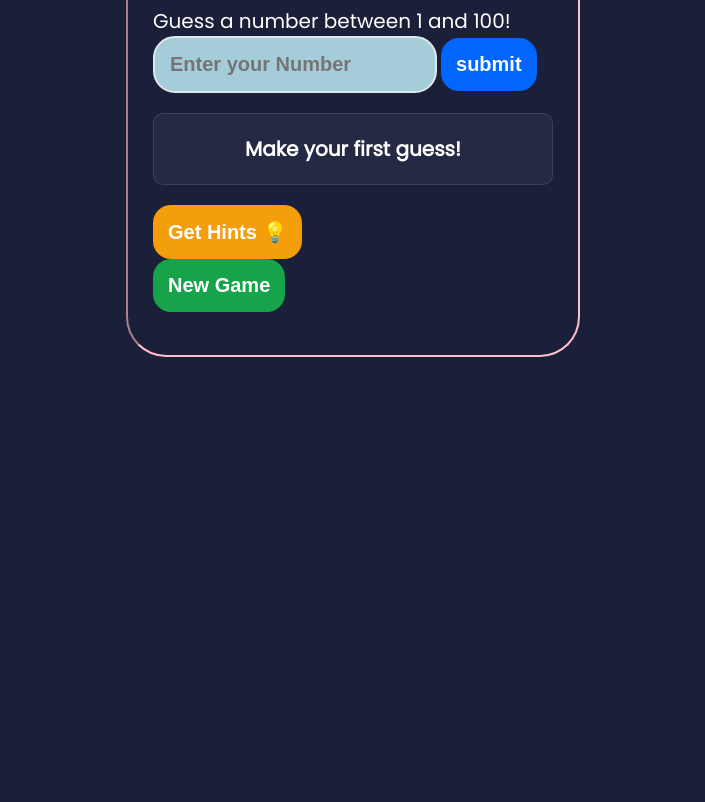
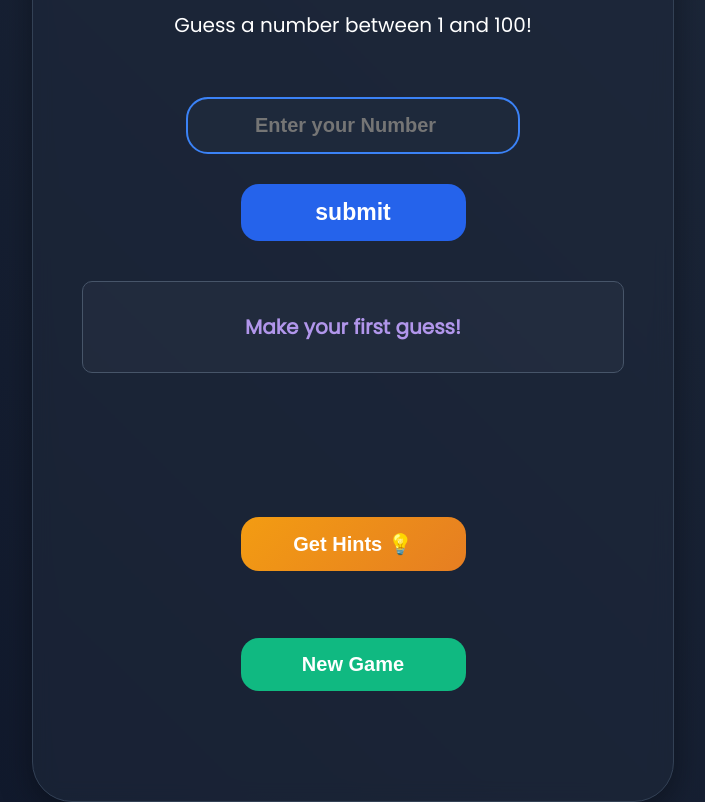
Before and after one commit to Rahulkarna-cdr/Guessing_Game, a website: page index.html in a window 1280 px wide. Shown: the part 114-916 px from the top of the page, without its empty margins (287-992 px from the left). Before the commit the page ends 800 px from the top, so only its background shows below. Drawn offline with Linux system fonts and the light colour scheme.

Commit message:
final changes to css

```diff
--- a/styles/main.css
+++ b/styles/main.css
@@ -1,9 +1,14 @@
-/* Write your CSS code in this file */
 body{
-    background-color: #1a1f3a;
+    background: linear-gradient(45deg, #0f172a 0%, #1e293b 100%);
     color: #ffffff;
-    font-size: 15px;
+    font-size: 18px;
     font-family: 'Poppins', sans-serif;
+    display: flex;
+    justify-content: center;
+    align-items: center;
+    min-height: 100vh;
+    margin: 0;
+    padding: 0;
 }
 
 #label{
@@ -11,10 +16,18 @@ body{
 }
 #container{
     margin: 0 auto;
-    width: 400px;
-    border: 2px inset pink;
+    min-width: 600px;
+    border: 1px solid #334155;
+    background: rgba(30, 41, 59, 0.6);
     border-radius: 40px;
-    padding: 25px;
+    padding: 10px 20px;
+    gap: 10px;
+    display: flex;
+    flex-direction: column;
+    align-items: center;
+    backdrop-filter: blur(10px);
+    box-shadow: 0 8px 32px rgba(0, 0, 0, 0.35);
+    transition: transform 0.3s ease;
 }
 
 #container:hover{
@@ -22,19 +35,24 @@ body{
 }
 
 #submittingNum{
-    font-size: 20px;
+    font-size: 23px;
     border: none;
     border-radius: 18px;
-    padding:15px;
-    background-color: #0066ff;
+    padding:15px 25px;
+    margin: 10px;
+    min-width: 225px;
+    background-color: #2563eb;
     color: #ffffff;
     font-weight: bold;
+    transition: all 0.3s ease;
 }
 
 #submittingNum:hover{
-    background-color: #3388ff;
+    background-color: #3b82f6;;
     transform: translate(5px,2px);
+    cursor: pointer;
 }
+
 .feedback {
     text-align: center;
     margin: 20px 0;
@@ -42,55 +60,71 @@ body{
     border-radius: 10px;
     font-size: 20px;
     font-weight: bold;
-    /* min-height: 60px; */
     display: flex;
     align-items: center;
     justify-content: center;
-    background: rgba(255, 255, 255, 0.05);
-    border: 1px solid rgba(255, 255, 255, 0.1);
+    background: rgba(255, 255, 255, 0.03);
+    border: 1px solid #475569;
+    color: #b196eb;
+    min-height: 50px;
+    min-width: 500px;
 }
 
 input{
     border-radius: 22px;
-    width: 250px;
+    width: 300px;
     padding:15px;
+    margin: 10px;
     font-size: 20px;
+    color: #e2e8f0;
     font-weight: bolder;
-    border: 2px solid #e1e8ed;
-    background-color: #A4CCD9;
+    border: 2px solid #3b82f6;
+    background-color: #1e293b;
+    text-align: center;
+    transition: all 0.3s ease;
 }
+
 
 input:hover{
     transform: translateY(-2px);
-    border: 3px solid #6FE6FC;
+    border: 2px solid #60a5fa;
+    background-color: #334155;
 }
 
 #hint{
     font-size: 20px;
     border-radius: 18px;
-    padding:15px;
-    background-color: #f59e0b;
+    padding:15px 25px;
+    margin: 10px;
+    min-width: 225px;
+    background: linear-gradient(135deg,#f39c12,#e67e22);
     color: #ffffff;
     border: none;
     font-weight: bold;
+    transition: all 0.3s ease;
 }
 
 #hint:hover{
-    background-color: #fbbf24;
+    background: linear-gradient(135deg,#fbbf24,#f59e0b);
     transform: translate(5px,2px);
+    cursor: pointer;
 }
 
 #newGameBtn{
     font-size: 20px;
     border-radius: 18px;
-    padding:15px;
-    background-color: #16a34a;
+    padding:15px 25px;
+    margin: 10px;
+    min-width: 225px;
+    background-color: #10b981;
     color: #ffffff;
     border: none;
     font-weight: bold;
+    transition: all 0.3s ease;
 }
 
 #newGameBtn:hover{
     background-color: #22c55e;
     transform: translate(5px,2px);
+    cursor: pointer;
 }
```
